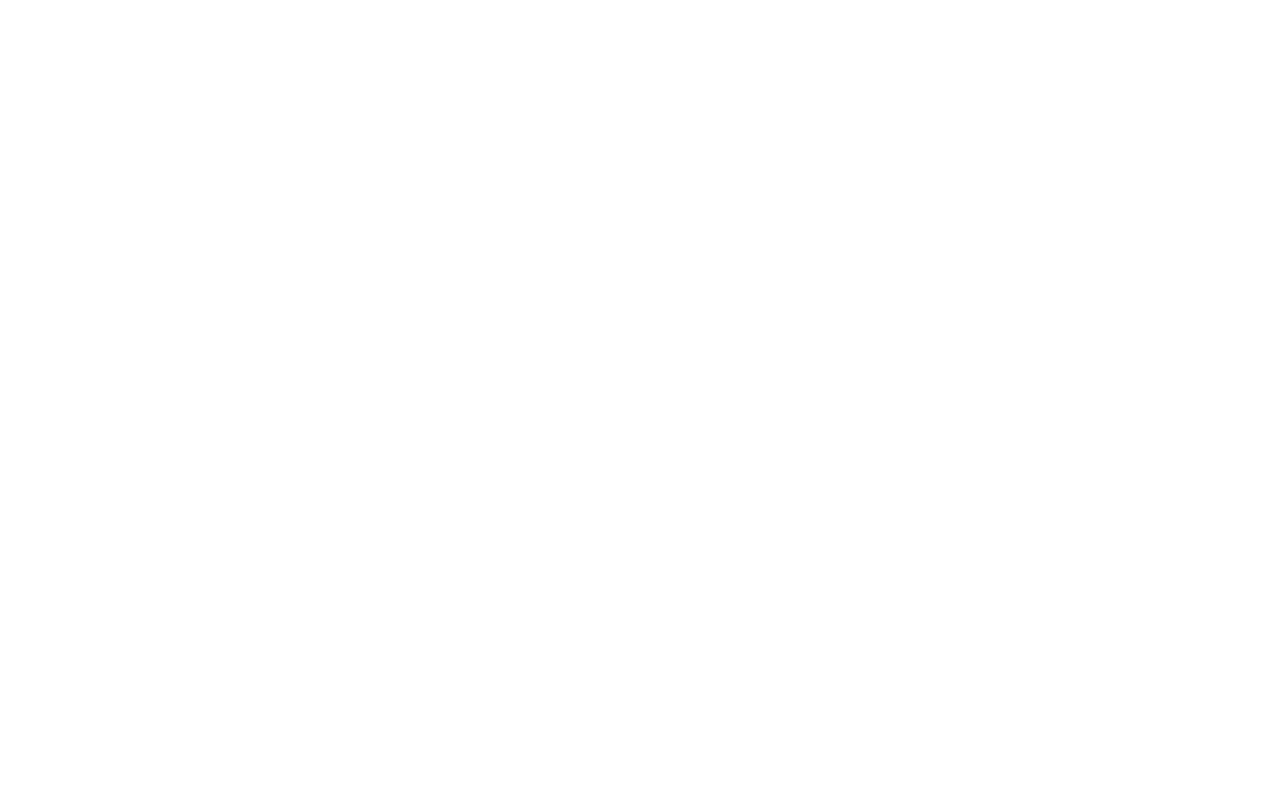
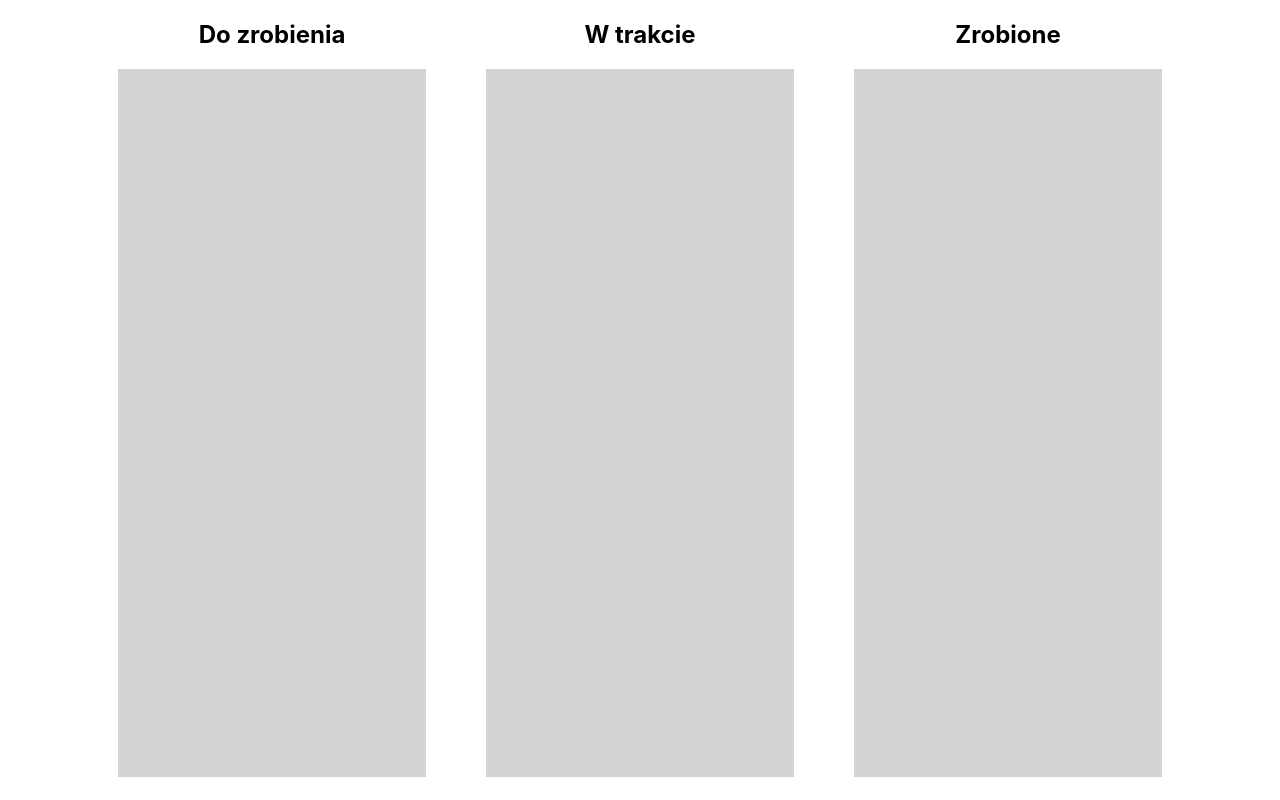
Before and after one commit to robertporeba/ISN2018-3-FRONTEND, a React (Create React App) app: page / in a window 1280 px wide. Built offline with nearby package versions, Linux system fonts and the light colour scheme.

Commit message:
Add columns

```diff
--- a/package.json
+++ b/package.json
@@ -12,6 +12,7 @@
     "@types/react-beautiful-dnd": "^13.1.2",
     "@types/react-dom": "^17.0.9",
     "react": "^17.0.2",
+    "react-beautiful-dnd": "^13.1.0",
     "react-dom": "^17.0.2",
     "react-scripts": "4.0.3",
     "typescript": "^4.4.4",
--- a/src/App.tsx
+++ b/src/App.tsx
@@ -1,12 +1,51 @@
 import React, { useState } from 'react';
+import { v4 as uuid } from 'uuid';
 import { DragDropContext, Draggable, Droppable } from "react-beautiful-dnd";
 
+const backendColumns = {
+    [uuid()]: {
+        name: "Do zrobienia",
+    },
+    [uuid()]: {
+        name: "W trakcie",
+    },
+    [uuid()]: {
+        name: "Zrobione",
+    }
+};
 
 function App() {
+    const [columns, setColumns] = useState(backendColumns);
     return (
-        <div style={{display:"flex", justifyContent:"center", height:"100%"}}>
+        <div style={{display:"flex", justifyContent:"center", height:"100vh"}}>
             <DragDropContext onDragEnd={result => console.log(result)}>
-                </DragDropContext>
+                {Object.entries(columns).map(([columnId, column]) => {
+                    return (
+                        <div style={{ display: "flex", flexDirection: "column", alignItems: "center" }} key={columnId}>
+                            <h2>{column.name}</h2>
+                            <div style={{ marginLeft: 30, marginRight: 30 }}>
+                                <Droppable droppableId={columnId} key={columnId}>
+                                    {(provided, snapshot) => {
+                                        return (
+                                            <div
+                                                {...provided.droppableProps}
+                                                ref={provided.innerRef}
+                                                style={{
+                                                    background: snapshot.isDraggingOver ? "grey" : "lightgrey",
+                                                    padding: 4,
+                                                    width: 300,
+                                                    minHeight: 700
+                                                }}
+                                            >
+                                            </div>
+                                        )
+                                    }}
+                                </Droppable>
+                            </div>
+                        </div>
+                    )
+                })}
+            </DragDropContext>
         </div>
     );
 }
```
Also changed, not shown: 1 other file (tests, documents, lock files or other folders).
